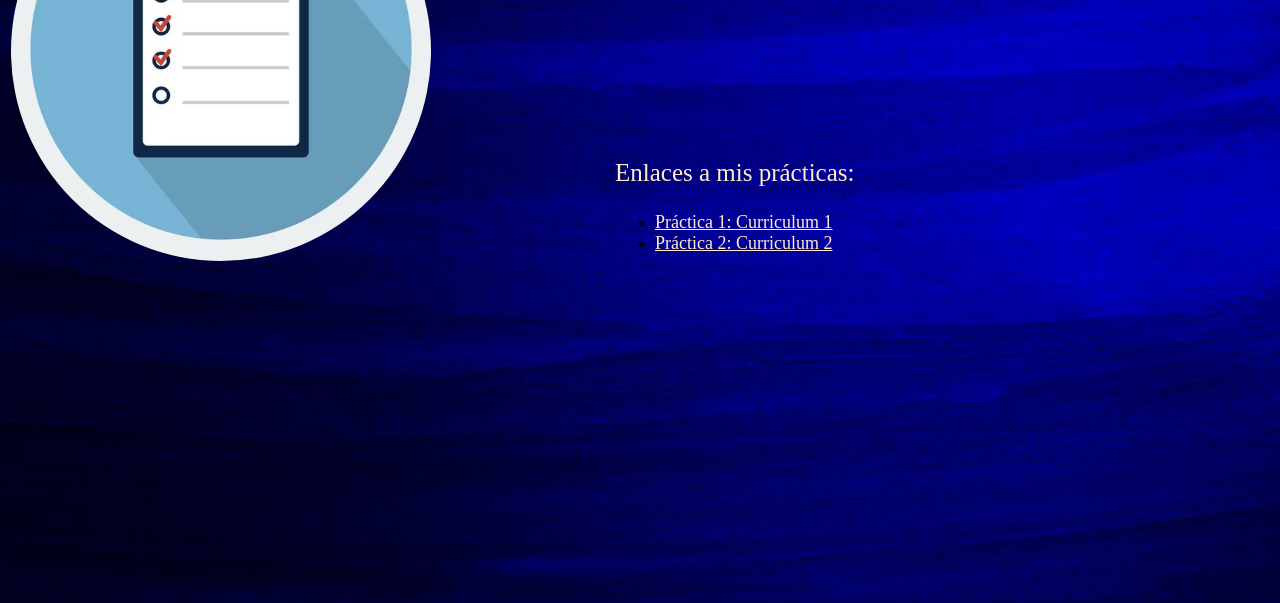
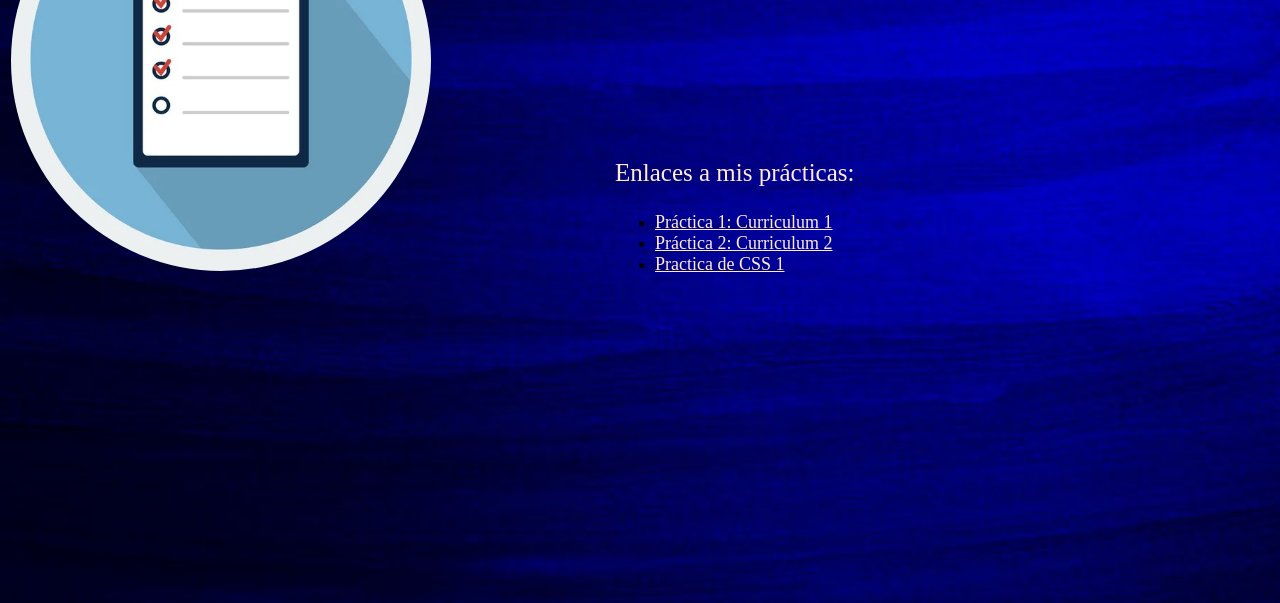
Before and after one commit to Roman21xp/roman21xp.github.io, a plain HTML site: page index.html in a window 1280 px wide. Shown: the part 197-800 px from the top of the page. Drawn offline with Linux system fonts and the light colour scheme.

Commit message:
actualizacion de la pagina principal de practicas

```diff
--- a/index.html
+++ b/index.html
@@ -22,6 +22,7 @@
                     <ul>
                         <li><a href="CURRICULUMN_1/Curriculum 1-RomanPieranni.html">Práctica 1: Curriculum 1</a></li>
                         <li><a href="CURRICULUM 2/Curriculum2.html">Práctica 2: Curriculum 2</a></li>
+                        <li><a href="5_paginas/index.html">Practica de CSS 1</a></li>
                     </ul>
                 </td>
             </tr>
```
